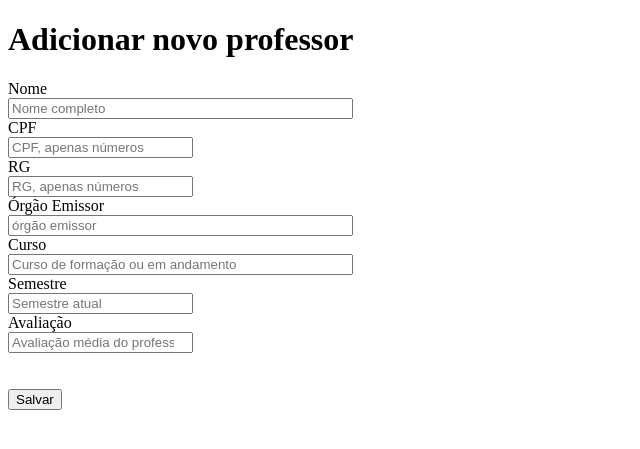
After one commit to IsabellaRO/P1megadados, a Node server app: page /addprofessor in a window 1280 px wide. The commit adds this page. Shown: the top 449 px of the page, without its empty margins (0-640 px from the left). Run offline with Node 20, Linux system fonts and the light colour scheme; data that the repository does not hold is empty; some libraries are stand-ins or nearby versions.

```diff
--- a/package.json
+++ b/package.json
@@ -3,6 +3,7 @@
   "version": "0.0.1",
   "dependencies": {
     "body-parser": "^1.18.3",
+    "ejs": "^2.6.1",
     "express": "^4.9.0"
   }
 }
--- a/server.js
+++ b/server.js
@@ -4,6 +4,7 @@ const app = express();
 const bodyParser = require("body-parser");
 const port = 3000;
 
+app.set('view engine', 'ejs');
 app.use(bodyParser.urlencoded({
     extended: false
 }));
@@ -18,32 +19,115 @@ const connection = mysql.createConnection({
     database: "dbtechedu"
 })
 
+app.get('/', function (req, res) {
+    res.sendFile('views/main.html' , { root : __dirname});
+ });
 
+//CREATES
 app.get("/addaluno", function (req, res) {
     connection.query("SELECT * FROM Alunos", function (error, results, fields) {
         if (error) throw error;
         const alunos = results;
         //   console.log(Alunos)
-        res.sendFile('views/addAluno.html' , { root : __dirname});
-       // res.sendfile("views/index.html");
+        res.sendFile('views/addAluno.html', {
+            root: __dirname
+        });
+        // res.sendfile("views/index.html");
     })
 })
 
 app.post("/addaluno", function (req, res) {
+    var novo_aluno = {
+        nome: req.body.nome,
+        nascimento: req.body.nascimento,
+        projeto: req.body.projeto,
+        colégio: req.body.colegio
+    };
+    console.log(novo_aluno)
+
+    connection.query("INSERT INTO Alunos SET ?",     novo_aluno, function (error, results, fields) {
+        if (error) throw error;
+        //res.redirect('listaalunos');
+    });
+})
+
+app.get("/addprofessor", function (req, res) {
+    connection.query("SELECT * FROM Professores", function (error, results, fields) {
+        if (error) throw error;
+        const professores = results;
+        //   console.log(Alunos)
+        res.sendFile('views/addProfessor.html', {
+            root: __dirname
+        });
+        // res.sendfile("views/index.html");
+    })
+})
+
+app.post("/addprofessor", function (req, res) {
     var nome = req.body.nome;
-    var nascimento = req.body.nascimento;
-    var projeto = req.body.projeto;
-    var colegio = req.body.colegio;
-    console.log(nome, nascimento, projeto, colegio)
-    // connection.query("SELECT * FROM Alunos", function (error, results, fields) {
-        // if (error) throw error;
-        // const alunos = results;
+    var CPF = req.body.CPF;
+    var rg = req.body.rg;
+    var orgao = req.body.orgao;
+    var curso = req.body.curso;
+    var semestre = req.body.semestre;
+    var avaliacao = req.body.avaliacao;
+    console.log(nome, CPF, rg, orgao, curso, semestre, avaliacao)
+    res.redirect('listaprofessores');
+})
+
+app.get("/addevento", function (req, res) {
+        connection.query("SELECT * FROM Eventos", function (error, results, fields) {
+        if (error) throw error;
+        const eventos = results;
         //   console.log(Alunos)
-        // res.sendFile('views/index.html', {
-            // root: __dirname
-        // });
+        res.sendFile('views/addEvento.html', {
+            root: __dirname
+        });
         // res.sendfile("views/index.html");
-    // })
+    })
+})
+
+app.post("/addevento", function (req, res) {
+    var nome = req.body.nome;
+    var endereco = req.body.endereco;
+    var diaehora = req.body.diaehora;
+    var duracao = req.body.duracao;
+    console.log(nome, endereco, diaehora, duracao)
+    res.redirect('listaeventos');
+})
+
+
+app.get("/addworkshop", function (req, res) {
+    connection.query("SELECT * FROM Workshops", function (error, results, fields) {
+        if (error) throw error;
+        const workshops = results;
+        //   console.log(Alunos)
+        res.sendFile('views/addWorkshop.html', {
+            root: __dirname
+        });
+        // res.sendfile("views/index.html");
+    })
+})
+
+app.post("/addworkshop", function (req, res) {
+    var nome = req.body.nome;
+    var objetivos = req.body.objetivos;
+    var duracao = req.body.duracao;
+    console.log(nome, objetivos, duracao)
+    res.redirect('listaworkshops');
+})
+
+///////////////////////  GET
+
+
+app.get("/listalunos", function (req, res) {
+    connection.query("SELECT * FROM Alunos", function (error, results, fields) {
+        if (error) throw error;
+        const alunos = results;
+          console.log(alunos)
+        res.render('listAlunos', {alunos});
+
+    })
 })
 
 app.get("/eventos", function (req, res) {
--- a/views/addAluno.html
+++ b/views/addAluno.html
@@ -1,6 +1,5 @@
 <!DOCTYPE html>
 <html>
-<<<<<<< HEAD
   <head>
     <title>Adicionar novo aluno</title>
     <script src="//ajax.googleapis.com/ajax/libs/jquery/2.1.1/jquery.min.js">  </script>
@@ -32,6 +31,8 @@
     <input type="TEXT" id="projeto" size="40" placeholder="Projeto do aluno"><br>
     <label for="colegio"> Colégio</label><br>
     <input type="TEXT" id="colegio" size="40" placeholder="Colégio do aluno"><br>
+    <br>
+    <br>
     <input type="button" id="submit" value="Salvar">
   </body>
 </html>
--- /dev/null
+++ b/views/addProfessor.html
@@ -0,0 +1,54 @@
+<!DOCTYPE html>
+<html>
+  <head>
+    <title>Adicionar novo professor</title>
+    <script src="//ajax.googleapis.com/ajax/libs/jquery/2.1.1/jquery.min.js">  </script>
+    <script>
+      $(document).ready(function(){
+        var nome, CPF, rg, orgao, curso, semestre, avaliacao;
+        $("#submit").click(function(){
+          nome=$("#nome").val();
+          CPF=$("#CPF").val();
+          rg=$("#rg").val();
+          orgao=$("#orgao").val();
+          curso=$("#curso").val();
+          semestre=$("#semestre").val();
+          avaliacao=$("#avaliacao").val();
+          $.post("http://localhost:3000/addprofessor",{nome: nome, CPF: CPF, rg: rg, orgao: orgao, curso: curso, semestre: semestre, avaliacao: avaliacao}, function(data){
+            if(data==='done')
+              {
+                alert("add success");
+              }
+          });
+        });
+      });
+    </script>
+  </head>
+  <body>
+    <h1>Adicionar novo professor</h1>
+    <label for="nome"> Nome</label><br>
+    <input type="TEXT" name="nome" id="nome" size="40" placeholder="Nome completo"><br>
+
+    <label for="CPF">CPF</label><br>
+    <input type="number" name="CPF" id="CPF" size="40" placeholder="CPF, apenas números"><br>
+
+    <label for="rg">RG</label><br>
+    <input type="number" name="rg" id="rg" size="40" placeholder="RG, apenas números"><br>
+
+    <label for="orgao">Órgão Emissor</label><br>
+    <input type="TEXT" name="orgao" id="orgao" size="40" placeholder="órgão emissor"><br>
+
+    <label for="curso">Curso</label><br>
+    <input type="TEXT" name="curso" id="curso" size="40" placeholder="Curso de formação ou em andamento"><br>
+
+    <label for="semestre">Semestre</label><br>
+    <input type="number" name="semestre" id="semestre" size="40" placeholder="Semestre atual"><br>
+
+    <label for="avaliacao">Avaliação</label><br>
+    <input type="number" name="avaliacao" id="avaliacao" size="40" placeholder="Avaliação média do professor"><br>
+
+    <br>
+    <br>
+    <input type="button" id="submit" value="Salvar">
+  </body>
+</html>
```
Also changed, not shown: views/addEvento.html (added, +38 -0 lines), views/addWorkshop.html (added, +38 -0 lines), 1 other file.
